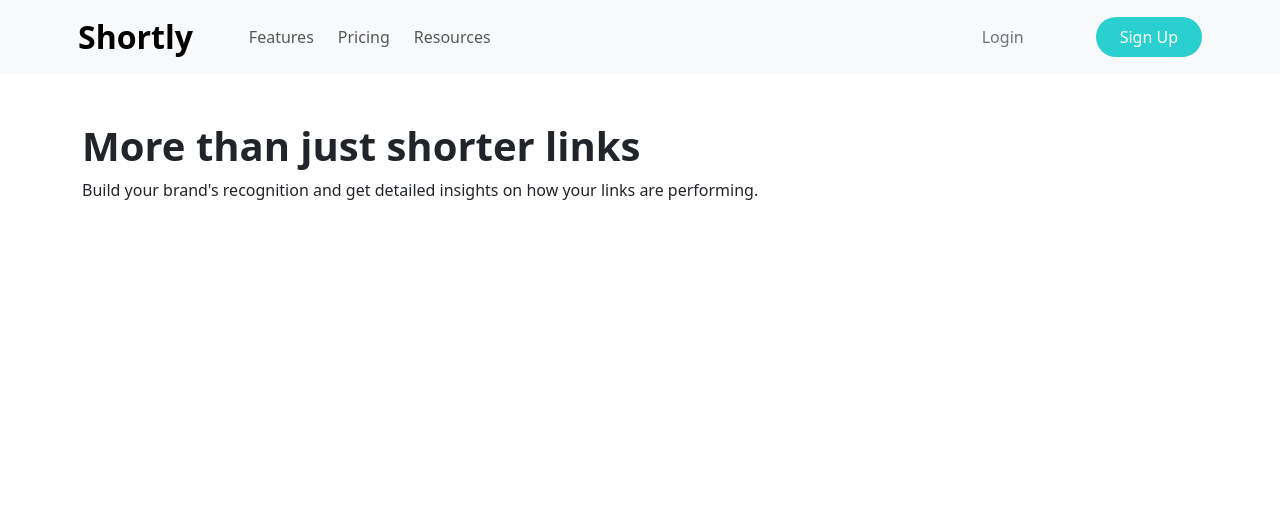
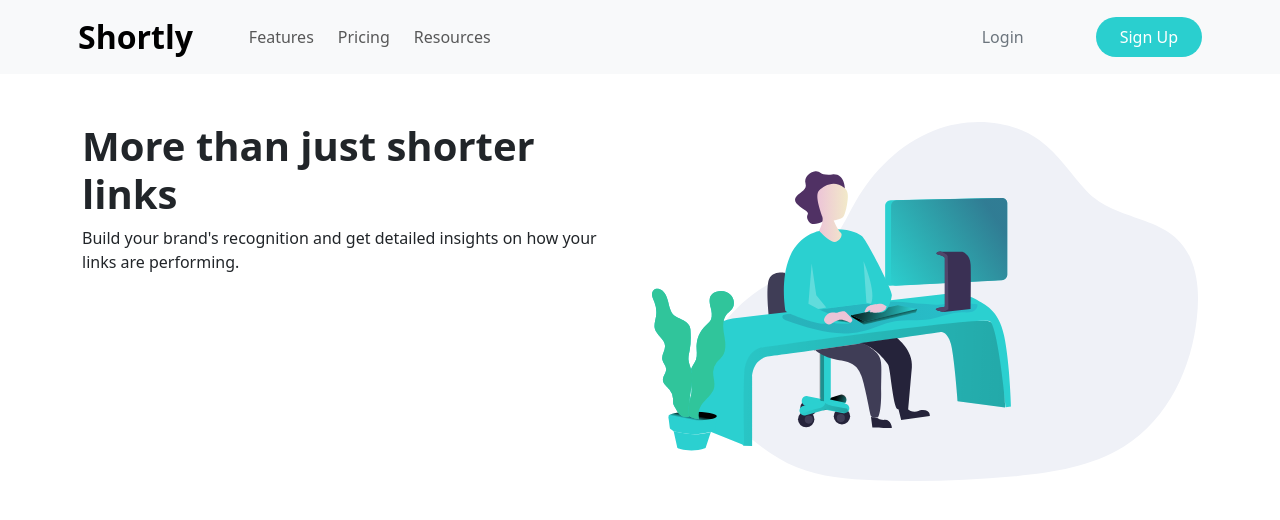
Before and after one commit to KrystianZybura/url-shortening-api-landing-page, a React (Vite) app: page / in a window 1280 px wide. Shown: the top 520 px of the page. Built offline with nearby package versions, Linux system fonts and the light colour scheme.

Commit message:
working illustration added

```diff
--- a/src/components/Introduction/index.tsx
+++ b/src/components/Introduction/index.tsx
@@ -1,10 +1,25 @@
+import workingImage from "../../assets/illustration-working.svg";
+
 const Introduction = () => (
   <div className="div my-5">
-    <h1 className="fw-bold">More than just shorter links</h1>
-    <p className="m-0">
-      Build your brand's recognition and get detailed insights on how your links
-      are performing.
-    </p>
+    <div className="row">
+      <div className="col">
+        <h1 className="fw-bold">More than just shorter links</h1>
+        <p className="m-0">
+          Build your brand's recognition and get detailed insights on how your
+          links are performing.
+        </p>
+      </div>
+      <div className="col">
+        <div>
+          <img
+            className="w-100 h-100"
+            src={workingImage}
+            alt="working illustration"
+          />
+        </div>
+      </div>
+    </div>
   </div>
 );
 
```
Also changed, not shown: src/assets/illustration-working.svg (added).
